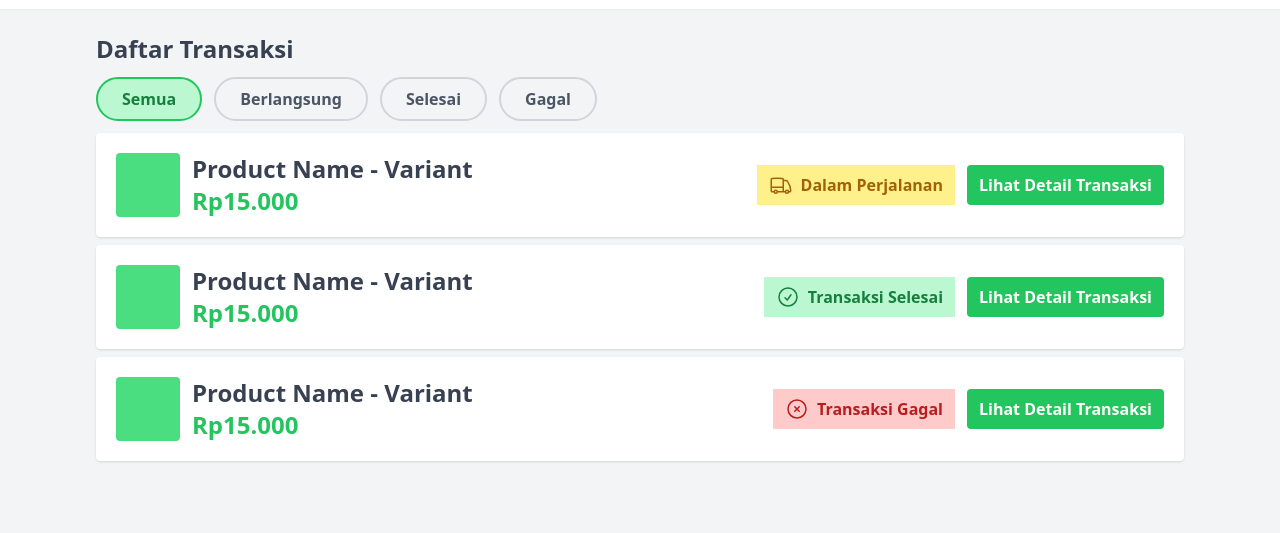
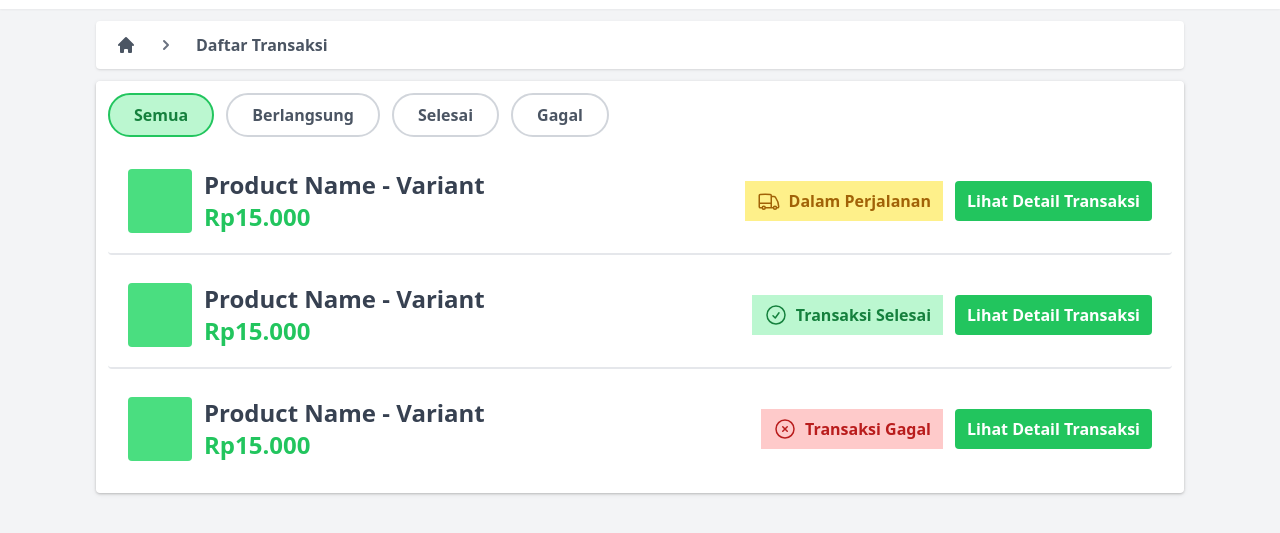
Before and after one commit to rickyaditb/ceremai-decoration-design, a website: page transaksi.html in a window 1280 px wide. Shown: the part 87-620 px from the top of the page. Drawn offline with Linux system fonts and the light colour scheme.

Commit message:
feat: update transaction UI

```diff
--- a/transaksi.html
+++ b/transaksi.html
@@ -62,8 +62,25 @@
         </div>
     </header>
     <main class="container px-24 mx-auto">
-        <p class="text-2xl font-bold text-gray-700 mt-6">Daftar Transaksi</p>
-        <div class="flex mt-3 mb-3 gap-3">
+        <div class="bg-white shadow rounded py-3 px-5 mb-3">
+            <div class="flex items-center overflow-y-auto whitespace-nowrap">
+                <a href="#" class="text-gray-600 dark:text-gray-200">
+                    <svg xmlns="http://www.w3.org/2000/svg" class="w-5 h-5" viewBox="0 0 20 20" fill="currentColor">
+                        <path d="M10.707 2.293a1 1 0 00-1.414 0l-7 7a1 1 0 001.414 1.414L4 10.414V17a1 1 0 001 1h2a1 1 0 001-1v-2a1 1 0 011-1h2a1 1 0 011 1v2a1 1 0 001 1h2a1 1 0 001-1v-6.586l.293.293a1 1 0 001.414-1.414l-7-7z" />
+                    </svg>
+                </a>
+                <span class="mx-5 text-gray-500 dark:text-gray-300 rtl:-scale-x-100">
+                    <svg xmlns="http://www.w3.org/2000/svg" class="w-5 h-5" viewBox="0 0 20 20" fill="currentColor">
+                        <path fill-rule="evenodd" d="M7.293 14.707a1 1 0 010-1.414L10.586 10 7.293 6.707a1 1 0 011.414-1.414l4 4a1 1 0 010 1.414l-4 4a1 1 0 01-1.414 0z" clip-rule="evenodd" />
+                    </svg>
+                </span>
+                <a href="#" class="text-gray-600 dark:text-gray-200 hover:underline font-bold">
+                    Daftar Transaksi
+                </a>
+            </div>
+        </div>
+        <div class="bg-white p-3 rounded shadow drop-shadow">
+            <div class="flex mb-3 gap-3">
                 <div class="bg-green-200 text-green-700 font-bold px-6 py-2 rounded-full border-green-500 border-2 cursor-pointer">
                     Semua
                 </div>
@@ -79,7 +96,7 @@
             </div>
             <div class="grid grid-cols-12 gap-3 mt-3">
                 <div class="col-span-12 flex flex-col gap-2">
-                <div class="bg-white rounded shadow p-5 flex items-center">
+                    <div class="border-b-2 rounded p-5 flex items-center">
                         <div class="bg-green-400 w-16 h-16 rounded"></div>
                         <div class="ml-3">
                             <p class="text-2xl font-bold text-gray-700">Product Name - Variant</p>
@@ -97,7 +114,7 @@
                             </div>
                         </div>
                     </div>
-                <div class="bg-white rounded shadow p-5 flex items-center">
+                    <div class="border-b-2 rounded p-5 flex items-center">
                         <div class="bg-green-400 w-16 h-16 rounded"></div>
                         <div class="ml-3">
                             <p class="text-2xl font-bold text-gray-700">Product Name - Variant</p>
@@ -115,7 +132,7 @@
                             </div>
                         </div>
                     </div>
-                <div class="bg-white rounded shadow p-5 flex items-center">
+                    <div class=" rounded p-5 flex items-center">
                         <div class="bg-green-400 w-16 h-16 rounded"></div>
                         <div class="ml-3">
                             <p class="text-2xl font-bold text-gray-700">Product Name - Variant</p>
@@ -130,6 +147,7 @@
                             </div>
                             <div class="bg-green-500 px-3 py-2 font-bold text-white rounded">
                                 Lihat Detail Transaksi
+                            </div>
                         </div>
                     </div>
                 </div>
```
Also changed, not shown: style.css. Lines whose indentation alone changed are shown as unchanged.
